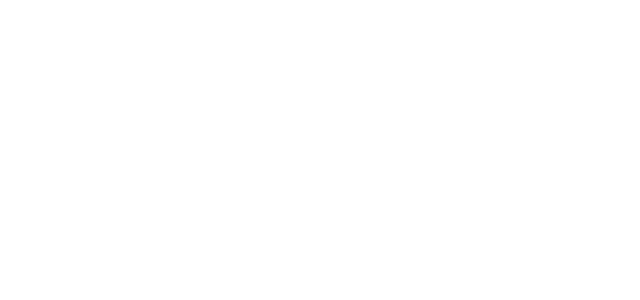
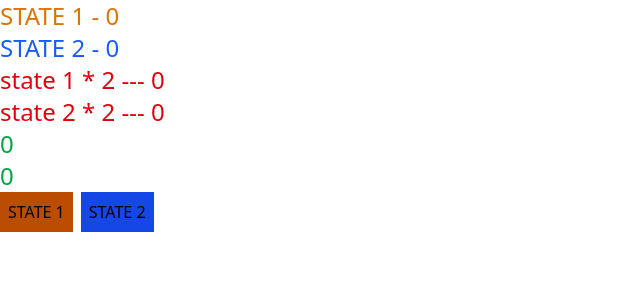
Before and after one commit to acharnabin/you-tube-clone-vite, a React (Vite) app: page /test in a window 1280 px wide. Before the commit this address had no page. Shown: the top 300 px of the page, without its empty margins (0-640 px from the left). Built offline with nearby package versions, Linux system fonts and the light colour scheme.

Commit message:
memo example

```diff
--- a/src/App.tsx
+++ b/src/App.tsx
@@ -7,12 +7,14 @@
 import RootLayout from "./layout/RootLayout";
 import Login from "./pages/Login";
 import Users from "./pages/Users";
+import Test from "./pages/Test";
 
 function App() {
   return (
     <BrowserRouter>
       {/** ROUTES WILL GO HERE */}
       <Routes>
+      <Route path="test" element={<Test />} />
         <Route path="login" element={<Login />} />
         <Route path="products" element={<RootLayout />}>
           <Route index element={<Home />} />
--- /dev/null
+++ b/src/pages/Test.tsx
@@ -0,0 +1,76 @@
+import React, { memo, useMemo, useState } from "react";
+
+// REACT.MEMO
+// const ShowValue = memo(({ count }: { count: number }) => {
+//   return count * 2;
+// });
+
+const ShowCount = memo(({ count }: { count: number }) => {
+  console.log("Count", count);
+
+  return <h2>{count * 1000}</h2>;
+});
+
+// memo(Component)
+
+// USEMEMO Example
+const Test = () => {
+  const [state1, setState1] = useState(0);
+  const [state2, setState2] = useState(0);
+
+  const _stateMultipyBytwo = useMemo(() => {
+    let a = state1;
+    setTimeout(() => {
+      for (let index = 0; index < 1000; index++) {
+        a = a + index;
+      }
+
+      console.log(a, "state 1 run");
+
+      return a;
+    }, 1200);
+
+    return 0;
+  }, [state1]);
+
+  const _state2MultipyBytwo = useMemo(() => {
+    console.log("state 2");
+    return state2 * 2;
+  }, [state2]);
+
+  return (
+    <div>
+      <h1 className="text-2xl text-amber-600">STATE 1 - {state1} </h1>
+      <h1 className="text-2xl text-blue-600">STATE 2 - {state2} </h1>
+
+      <h3 className="text-2xl text-red-600">
+        state 1 * 2 --- {_stateMultipyBytwo}
+      </h3>
+      <h3 className="text-2xl text-red-600">
+        state 2 * 2 --- {_state2MultipyBytwo}
+      </h3>
+
+      <h3 className="text-2xl text-green-600">
+        <ShowCount count={state1} />
+      </h3>
+      <h3 className="text-2xl text-green-600">
+        <ShowCount count={state2} />
+      </h3>
+
+      <button
+        className="bg-amber-700 p-2"
+        onClick={() => setState1(state1 + 1)}
+      >
+        STATE 1
+      </button>
+      <button
+        className="bg-blue-700 p-2 mx-2"
+        onClick={() => setState2(state2 + 1)}
+      >
+        STATE 2
+      </button>
+    </div>
+  );
+};
+
+export default Test;
--- a/src/pages/Users.tsx
+++ b/src/pages/Users.tsx
@@ -2,45 +2,71 @@
 import { getAllUsers } from "../axios-instance/functions/users.api";
 import { IUserResponse } from "../typescript/users.interface";
 
+
 const Users = () => {
   const [users, setUsers] = useState<IUserResponse>([]);
+
 
   useEffect(() => {
     const fetchUsers = async () => {
       const res = await getAllUsers();
       setUsers(res);
+
     };
     fetchUsers();
   }, []);
 
   return (
     <div className="p-6">
-      <h2 className="text-2xl font-semibold mb-4">All Users</h2>
-      <div className="overflow-x-auto bg-white shadow-md rounded-lg">
-        <table className="min-w-full text-left text-sm">
-          <thead className="bg-gray-100 text-gray-700 uppercase">
+      <h2 className="text-3xl font-bold mb-6 text-gray-800">All Users</h2>
+      <div className="w-full overflow-x-auto">
+        <div className="min-w-[1200px] bg-white shadow-xl rounded-xl overflow-hidden">
+          <table className="w-full text-sm text-gray-700">
+            <thead className="bg-gray-100 text-xs font-semibold uppercase tracking-wider text-left">
               <tr>
-              <th className="px-6 py-3">ID</th>
-              <th className="px-6 py-3">Email</th>
-              <th className="px-6 py-3">Username</th>
-              <th className="px-6 py-3">Password</th>
-              <th className="px-6 py-3">Name</th>
+                <th className="px-4 py-3">ID</th>
+                <th className="px-4 py-3">Email</th>
+                <th className="px-4 py-3">Username</th>
+                <th className="px-4 py-3">Password</th>
+                <th className="px-4 py-3">Name</th>
+                <th className="px-4 py-3">Phone</th>
+                <th className="px-4 py-3">Street</th>
+                <th className="px-4 py-3">City</th>
+                <th className="px-4 py-3">Number</th>
+                <th className="px-4 py-3">Zipcode</th>
+                <th className="px-4 py-3">Lat</th>
+                <th className="px-4 py-3">Long</th>
+                <th className="px-4 py-3">Version</th>
               </tr>
             </thead>
             <tbody className="divide-y divide-gray-200">
               {users.map((user) => (
-              <tr key={user.id} className="hover:bg-gray-50">
-                <td className="px-6 py-4">{user.id}</td>
-                <td className="px-6 py-4">{user.email}</td>
-                <td className="px-6 py-4">{user.username}</td>
-                <td className="px-6 py-4">{user.password}</td>
-                <td className="px-6 py-4">{user?.name?.firstname}</td>
+                <tr
+                  key={user.id}
+                  className="hover:bg-gray-50 transition-colors"
+                >
+                  <td className="px-4 py-3">{user.id}</td>
+                  <td className="px-4 py-3">{user.email}</td>
+                  <td className="px-4 py-3">{user.username}</td>
+                  <td className="px-4 py-3">{user.password}</td>
+                  <td className="px-4 py-3">
+                    {user?.name?.firstname} {user?.name?.lastname}
+                  </td>
+                  <td className="px-4 py-3">{user.phone}</td>
+                  <td className="px-4 py-3">{user.address.street}</td>
+                  <td className="px-4 py-3">{user.address.city}</td>
+                  <td className="px-4 py-3">{user.address.number}</td>
+                  <td className="px-4 py-3">{user.address.zipcode}</td>
+                  <td className="px-4 py-3">{user.address.geolocation.lat}</td>
+                  <td className="px-4 py-3">{user.address.geolocation.long}</td>
+                  <td className="px-4 py-3">{user.__v}</td>
                 </tr>
               ))}
             </tbody>
           </table>
         </div>
       </div>
+    </div>
   );
 };
 
```
Lines whose indentation alone changed are shown as unchanged.
